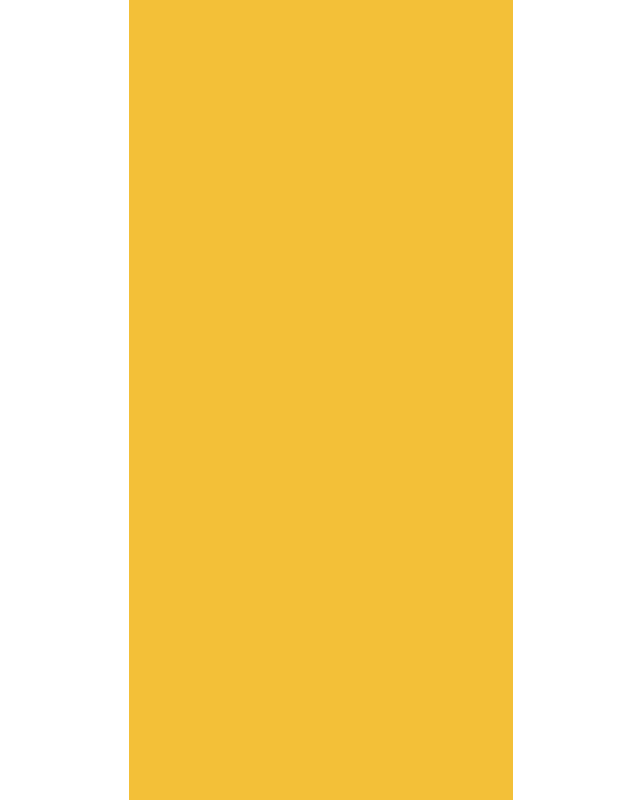
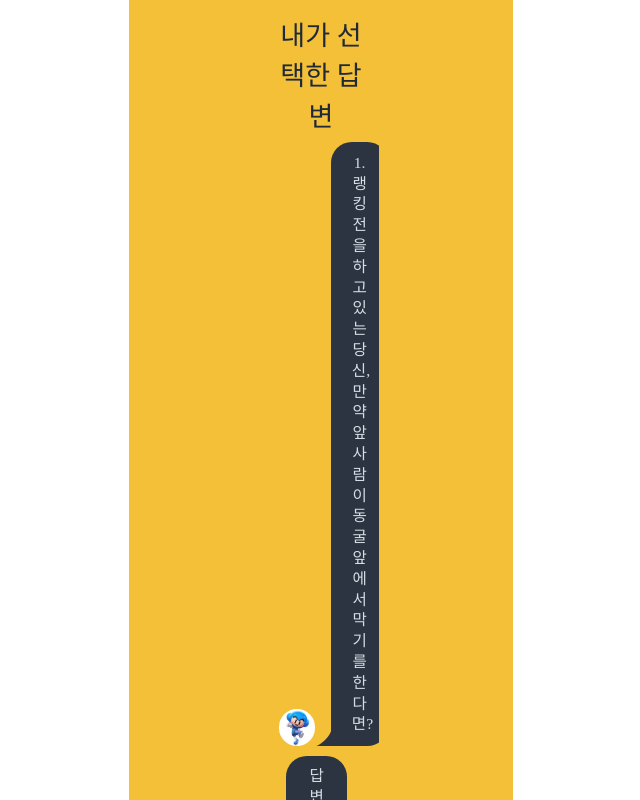
Before and after one commit to dkgus/karuple, a React (Create React App) app: page /my_result in a window 1280 px wide. Before the commit this address had no page. Shown: the whole page, without its empty margins (319-959 px from the left). Built offline with nearby package versions, Linux system fonts and the light colour scheme; a web font is replaced by a local one.

Commit message:
feat: 개인별 선택 답변 확인페이지 퍼블리싱

```diff
--- a/src/App.js
+++ b/src/App.js
@@ -4,6 +4,7 @@ import Main from "./components/body/Main.tsx";
 import Test from "./components/body/Test.tsx";
 import Result from "./components/body/Result.tsx";
 import List from "./components/body/List.tsx";
+import MyResult from "./components/body/MyResult.tsx";
 import Header from "./components/header/Header.tsx";
 import { useState } from "react";
 function App() {
@@ -33,6 +34,7 @@ function App() {
                 element={<Result setIndexChecker={setIndexChecker} />}
               ></Route>
               <Route path="/list" element={<List />}></Route>
+              <Route path="/my_result" element={<MyResult />}></Route>
             </Routes>
           </div>
         </BrowserRouter>
--- /dev/null
+++ b/src/components/body/MyResult.tsx
@@ -0,0 +1,34 @@
+import React from "react";
+import data from "../asset/data";
+import Dao from "./img/dao.jpg";
+const MyResult = (): JSX.Element => {
+  return (
+    <div className="h-dvh overflow-y-auto p-3">
+      <div>내가 선택한 답변</div>
+      {data.map((item) => (
+        <>
+          <div className="chat chat-start">
+            <div className="chat-image avatar">
+              <div className="w-7 rounded-full">
+                <img alt="img" src={Dao} />
+              </div>
+            </div>
+            <div className="chat-bubble text-xs">
+              {item.id}. {item.question}
+            </div>
+          </div>
+
+          <div className="chat chat-end">
+            <div className="chat-bubble">
+              {item.answers.map((elem) => (
+                <div className="text-xs">{elem.text}</div>
+              ))}
+            </div>
+          </div>
+        </>
+      ))}
+    </div>
+  );
+};
+
+export default MyResult;
--- a/src/components/body/Result.tsx
+++ b/src/components/body/Result.tsx
@@ -40,7 +40,7 @@ const Result = (props: Props): JSX.Element => {
     INFP: {
       name: "마리드",
       image: Marid,
-      tag: ["도도", "낭만", "경쟁심없음", "사랑"],
+      tag: ["도도", "낭만", "사랑"],
     },
     ENTJ: { name: "슈가", image: Sugar, tag: ["열정", "승리"] },
     ESTJ: {
@@ -116,7 +116,7 @@ const Result = (props: Props): JSX.Element => {
               key={item}
               style={{ backgroundColor: colorLine[idx] }}
             >
-              {item}
+              # {item}
             </div>
           ))}
 
@@ -151,7 +151,12 @@ const Result = (props: Props): JSX.Element => {
           <span className={btnClass + "pb-1"}>카카오톡 공유</span>
         </div>
         <div>
-          <span className={btnClass + "mr-3"}>내가 선택한 답안보기</span>
+          <span
+            className={btnClass + "mr-3"}
+            onClick={() => navigate("/my_result")}
+          >
+            내가 선택한 답안보기
+          </span>
           <span className={btnClass}>전체 유형보기</span>
         </div>
       </div>
--- a/src/components/body/Test.tsx
+++ b/src/components/body/Test.tsx
@@ -18,6 +18,7 @@ interface AnswerSheet {
   type: string;
   score: number;
   result: string;
+  order: number[] | number;
 }
 
 interface Props {
@@ -37,6 +38,7 @@ const Test = (props: Props): JSX.Element => {
   const [idx, setIndex] = useState<number>(0);
   const [answerSheet, setAnswerSheet] = useState<AnswerSheet[]>([]);
   const [result, setResult] = useState<string>("");
+  const [record, setRecord] = useState<number[]>([]);
 
   useEffect(() => {
     const initializeAnswerSheet = () => {
@@ -49,13 +51,21 @@ const Test = (props: Props): JSX.Element => {
           type: types[i],
           score: 0,
           result: "",
+          order: [],
         });
       }
+
       setAnswerSheet(arr);
     };
 
     initializeAnswerSheet();
   }, []);
+
+  useEffect(() => {
+    if (record.length >= 12) {
+      localStorage.setItem("record", JSON.stringify(record));
+    }
+  }, [record]);
 
   const calFunc = () => {
     let arr: string[] = [];
@@ -78,9 +88,14 @@ const Test = (props: Props): JSX.Element => {
 
   const handleAnswerClick = (point: number, type: string) => {
     setAnswerSheet((prevSheet) =>
-      prevSheet.map((sheet) =>
-        sheet.type === type ? { ...sheet, score: sheet.score + point } : sheet
-      )
+      prevSheet.map((sheet) => {
+        return sheet.type === type
+          ? {
+              ...sheet,
+              score: sheet.score + point,
+            }
+          : sheet;
+      })
     );
 
     if (idx + 1 !== data.length) {
@@ -122,8 +137,9 @@ const Test = (props: Props): JSX.Element => {
               className={style.class + " bg-base-100/50 active:bg-base-100"}
               style={style}
               onClick={() => {
+                setRecord([...record, index]);
+                setIndexChecker(currentQuestion.id);
                 handleAnswerClick(answer.point, currentQuestion.type);
-                setIndexChecker(currentQuestion.id);
               }}
             >
               {answer.text}
```
